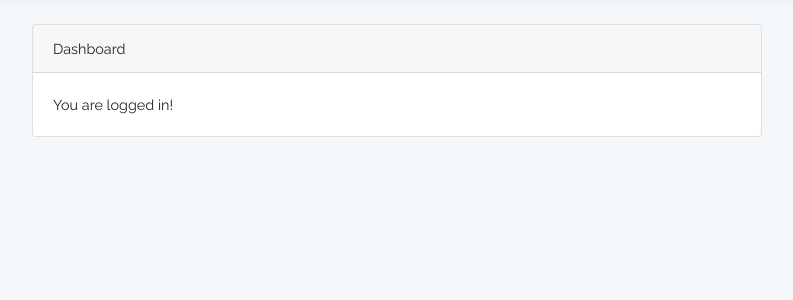
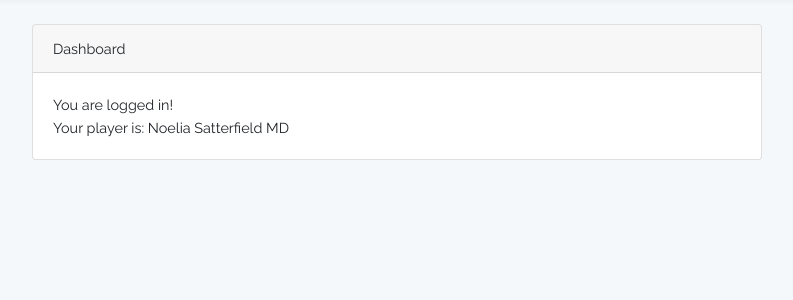
Before and after one commit to enricomeloni/Gdr-Engine-2018, a Laravel app: page /home in a window 1280 px wide. Shown: the part 55-355 px from the top of the page, without its empty margins (243-1036 px from the left). Run offline with Laravel 8, Linux system fonts and the light colour scheme; a user stored in the database is signed in; data comes from the database, SQL or seed files in the repository.

Commit message:
Test for showing playing character of logged user

```diff
--- a/app/app/Http/Controllers/HomeController.php
+++ b/app/app/Http/Controllers/HomeController.php
@@ -3,6 +3,8 @@
 namespace App\Http\Controllers;
 
 use Illuminate\Http\Request;
+use App\User;
+use Illuminate\Support\Facades\Auth;
 
 class HomeController extends Controller
 {
@@ -23,6 +25,7 @@ class HomeController extends Controller
      */
     public function index()
     {
-        return view('home');
+        $player = Auth::user()->players()->first();
+        return view('home', ['player' => $player]);
     }
 }
--- a/app/resources/views/home.blade.php
+++ b/app/resources/views/home.blade.php
@@ -14,7 +14,10 @@
                         </div>
                     @endif
 
-                    You are logged in!
+                    You are logged in! <br>
+
+                    Your player is: {{ $player->name }}
+
                 </div>
             </div>
         </div>
```
